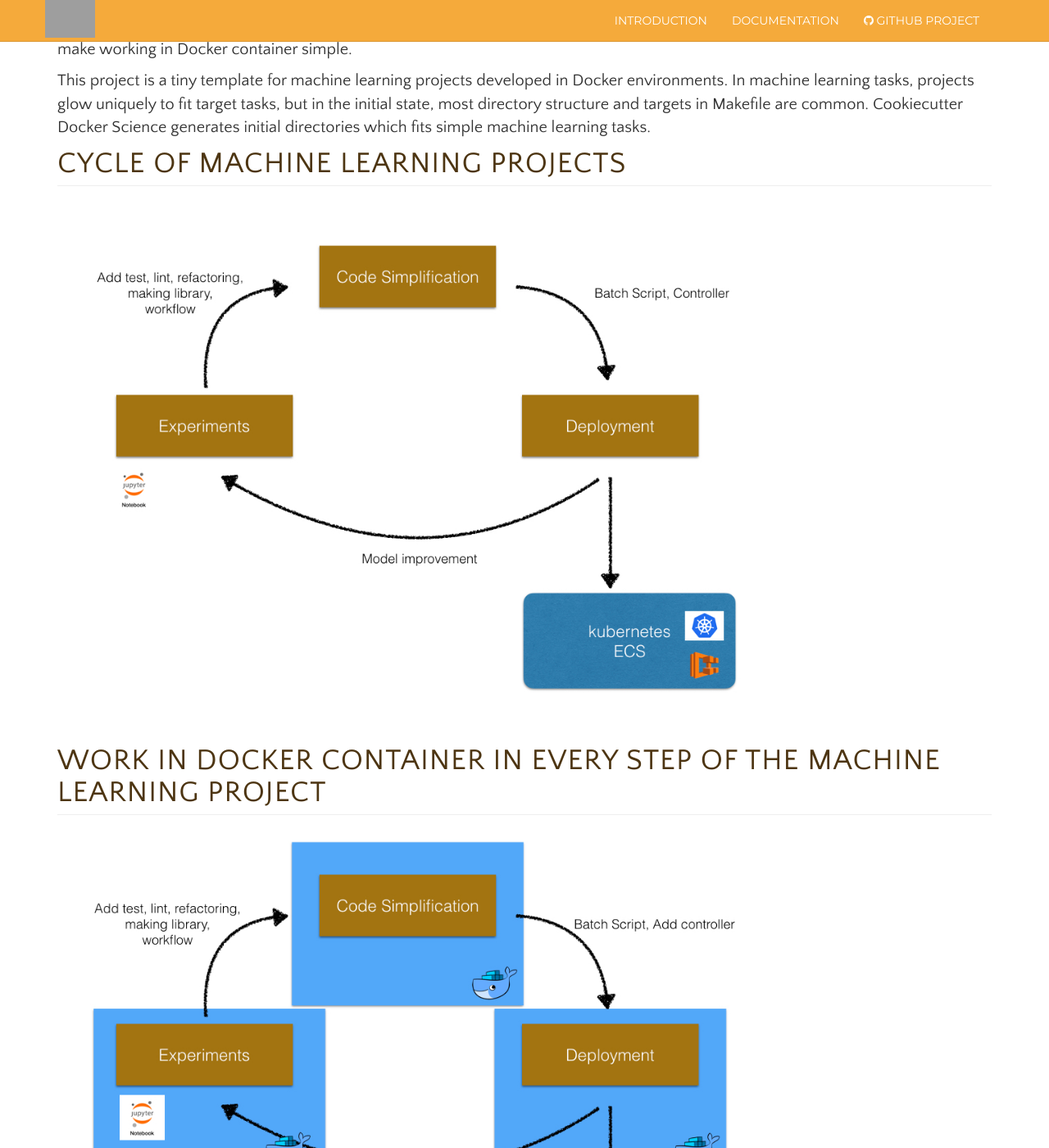
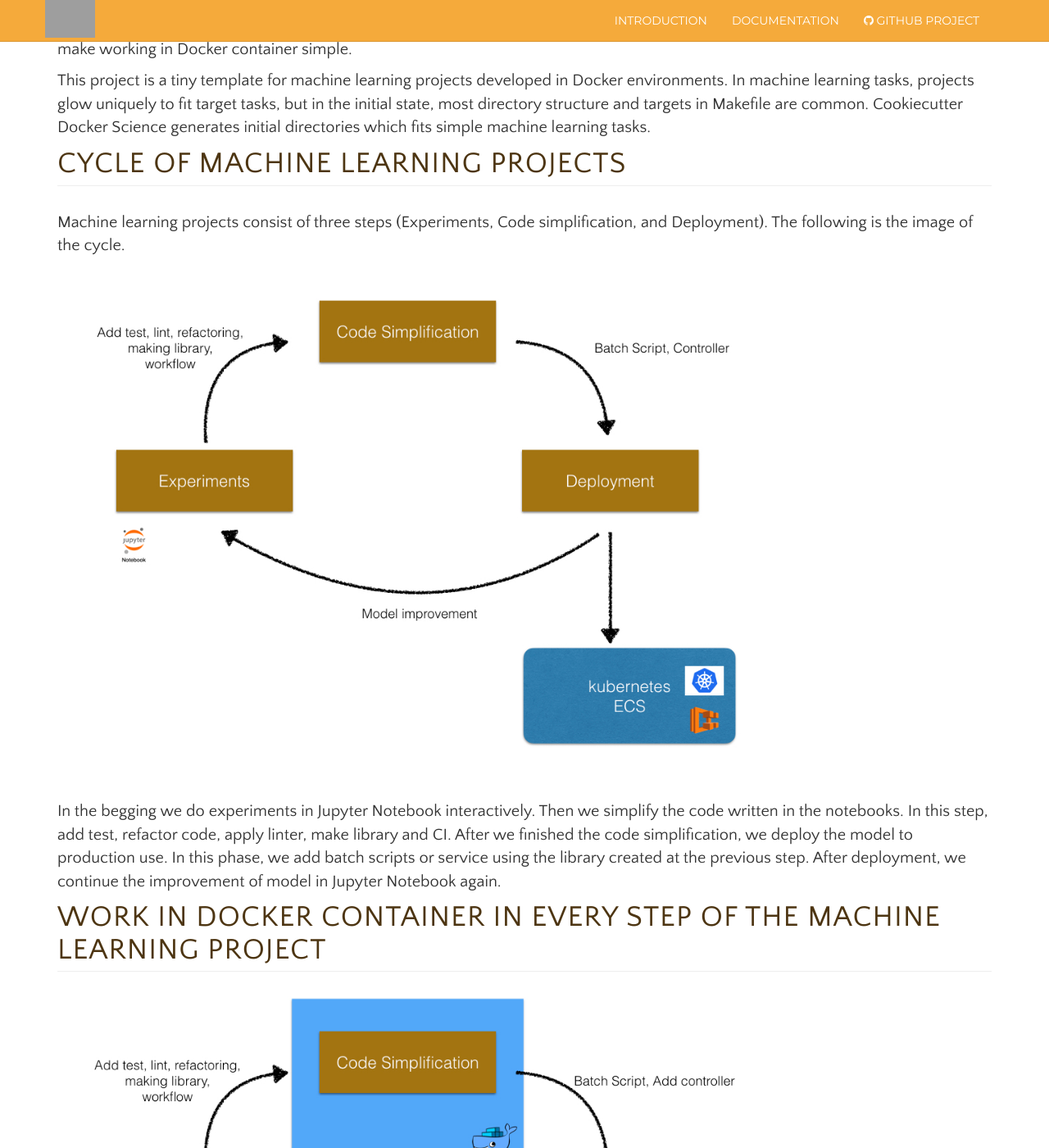
Before and after one commit to docker-science/docker-science.github.io, a Jekyll site: the page built from index.md, in a window 1280 px wide and 1400 px high, scrolled down 475 px. Shown: the whole window at 82% size. Built offline with Jekyll 4.4.1, drawn with Linux system fonts in a browser that asks for light colours; grey boxes are pictures that could not be loaded.

Commit message:
Add description of the development cycle of ML projects

```diff
--- a/index.md
+++ b/index.md
@@ -29,8 +29,15 @@ simple machine learning tasks.
 
 # Cycle of Machine Learning projects
 
+Machine learning projects consist of three steps (Experiments, Code simplification, and Deployment).
+The following is the image of the cycle.
+
 <img src="resources/images/cycle-of-ml.jpg" style="width: 75%;" />
 
+In the begging we do experiments in Jupyter Notebook interactively. Then we simplify the code written in the notebooks.
+In this step, add test, refactor code, apply linter, make library and CI. After we finished the code simplification, we deploy the model
+to production use. In this phase, we add batch scripts or service using the library created at the previous step. After deployment,
+we continue the improvement of model in Jupyter Notebook again.
 
 # Work in Docker container in every step of the Machine Learning project
 
```
